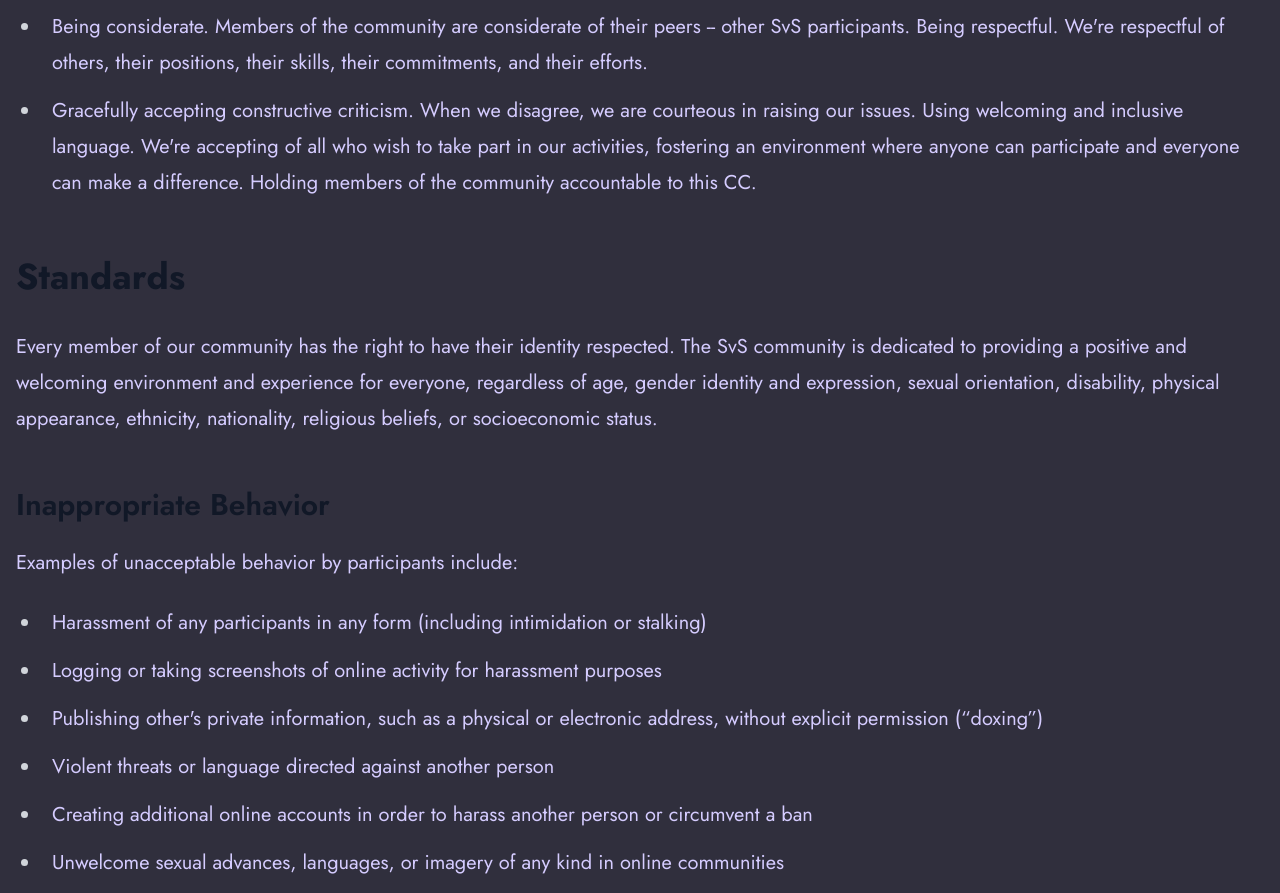
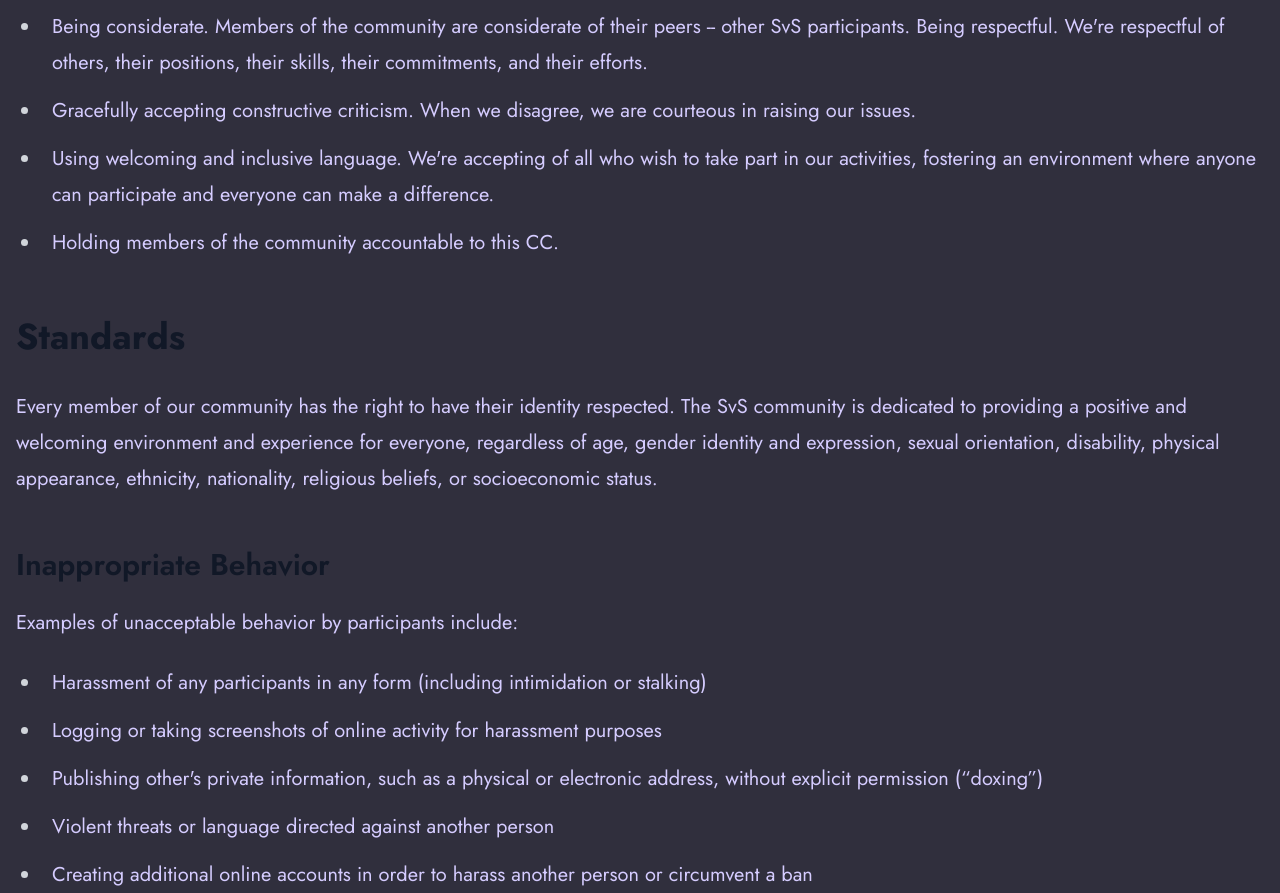
Before and after one commit to Yodamaul/svs-coc, a plain HTML site: page index.html in a window 1280 px wide. Shown: the part 3439-4332 px from the top of the page. Drawn offline with nearby package versions, Linux system fonts and the light colour scheme.

Commit message:
Update index.html

```diff
--- a/index.html
+++ b/index.html
@@ -201,8 +201,8 @@
               </li>
               <li>
                   Gracefully accepting constructive criticism. When we disagree, we are courteous in raising our issues.
-                  Using welcoming and inclusive language. We're accepting of all who wish to take part in our activities,
-                  fostering an environment where anyone can participate and everyone can make a difference.
+              </li><li>    Using welcoming and inclusive language. We're accepting of all who wish to take part in our activities,
+                  fostering an environment where anyone can participate and everyone can make a difference.</li><li>
                   Holding members of the community accountable to this CC.
               </li>
           </ul>
```
